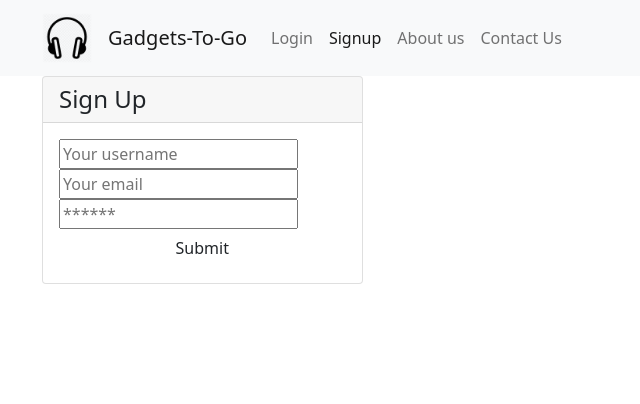
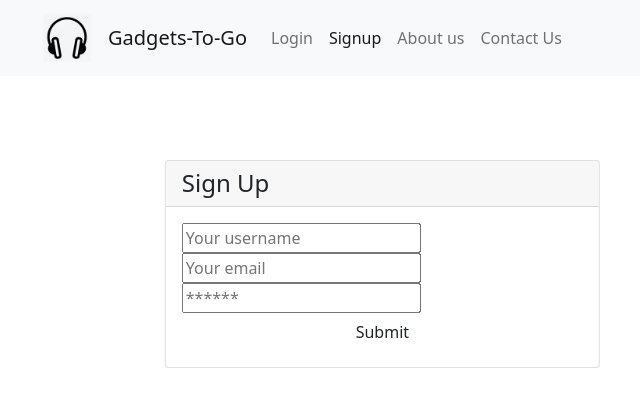
Before and after one commit to aneslin/grab-and-go-gadgets, a React (Create React App) app in the folder client/: page /signup in a window 1280 px wide. Shown: the top 404 px of the page, without its empty margins (40-680 px from the left). Built offline with nearby package versions, Linux system fonts and the light colour scheme.

Commit message:
feature/donate

```diff
--- a/client/src/components/Navigation.js
+++ b/client/src/components/Navigation.js
@@ -1,14 +1,12 @@
-import React from 'react'
-import {Nav, Navbar, Container, Col  } from "react-bootstrap"
-import {LinkContainer} from 'react-router-bootstrap'
-import { Link, Routes, Route, Navigate  } from 'react-router-dom';
-import Auth from '../utils/auth';
-import logo from '../assets/logo1.jpg'
-import './Navigation.css'
-
+import React from "react";
+import { Nav, Navbar, Container, Col, Button } from "react-bootstrap";
+import { LinkContainer } from "react-router-bootstrap";
+import { Link, Routes, Route, Navigate } from "react-router-dom";
+import Auth from "../utils/auth";
+import logo from "../assets/logo1.jpg";
 
 const Navigation = () => {
-  const logout = event => {
+  const logout = (event) => {
     event.preventDefault();
     Auth.logout();
   };
@@ -17,12 +15,13 @@ const Navigation = () => {
       <Container>
         <Navbar.Brand>
           <Link to="/">
-     <img src={logo} alt="" style={{width:50, height: 50}} /></Link>
+            <img src={logo} alt="" style={{ width: 50, height: 50 }} />
+          </Link>
         </Navbar.Brand>
         {Auth.loggedIn() ? (
           <>
             <Routes>
-      <Route path="/" element={<Navigate to="/gadget"/>}></Route>
+              <Route path="/" element={<Navigate to="/gadget" />}></Route>
             </Routes>
             <Link to="/profile">Me</Link>
             <Link to="/gadget">Gadgets</Link>
@@ -31,10 +30,12 @@ const Navigation = () => {
             <a href="/" onClick={logout}>
               Logout
             </a>
+            <Button>
+              <Link className="text-white"to="/donate">Donate </Link>
+              </Button>
           </>
         ) : (
           <>
-
             <Navbar.Brand href="/gadget">Gadgets-To-Go</Navbar.Brand>
             <Navbar.Toggle aria-controls="basic-navbar-nav" />
             <Navbar.Collapse id="basic-navbar-nav">
@@ -56,11 +57,9 @@ const Navigation = () => {
             <br />
           </>
         )}
-
       </Container>
     </Navbar>
-  )
+  );
+};
 
-}
-
-export default Navigation
+export default Navigation;
--- a/client/src/pages/Login.css
+++ b/client/src/pages/Login.css
@@ -1,8 +1,9 @@
-.login__bg {
-    background-image: url("https://source.unsplash.com/4x-67z_TaGo");
-    background-size: cover;
-    background-position: center;
-    height: 92vh;
-    background-repeat: no-repeat;
-    overflow-x: hidden;
+.form-body {
+    position: absolute;
+    width:68%;
+    height: 60%;
+    top: 50%;
+    left: 50%;
+    -webkit-transform: translate(-50%, -50%);
+    transform: translate(-50%, -50%);
 }
--- a/client/src/pages/Login.js
+++ b/client/src/pages/Login.js
@@ -1,6 +1,7 @@
 import React, { useState } from 'react';
 import { useMutation } from '@apollo/client';
 import { LOGIN_USER } from '../utils/mutations';
+import "./Login.css"
 
 import Auth from '../utils/auth';
 
@@ -40,7 +41,7 @@ const Login = (props) => {
   };
 
   return (
-    <main className="flex-row justify-center mb-4">
+    <main className="flex-row justify-center mb-4 form-body">
       <div className="col-12 col-md-6">
         <div className="card">
           <h4 className="card-header">Login</h4>
--- a/client/src/pages/Signup.js
+++ b/client/src/pages/Signup.js
@@ -1,7 +1,8 @@
 import React, { useState } from 'react';
 import { useMutation } from '@apollo/client';
 import { ADD_USER } from '../utils/mutations';
-import {Row, Col, Container, Button, Form} from "react-bootstrap";
+import { Form } from "react-bootstrap";
+import "./Login.css"
 
 import Auth from '../utils/auth';
 
@@ -10,6 +11,7 @@ const Signup = () => {
     username: '',
     email: '',
     password: '',
+    userType: '',
   });
   const [createUser, { error }] = useMutation(ADD_USER);
 
@@ -39,10 +41,7 @@ const Signup = () => {
   };
 
   return (
-    <Container>
-      <Row>
-      <Col md={7} className="d-flex align-items-center justify-content-center flex-direction-column">
-    <main className="flex-row justify-center mb-4">
+    <main className="flex-row justify-center mb-4 form-body">
       <div className="col-12 col-md-6">
         <div className="card">
           <h4 className="card-header">Sign Up</h4>
@@ -75,6 +74,7 @@ const Signup = () => {
                 value={formState.password}
                 onChange={handleChange}
               />
+
               <button className="btn d-block w-100" type="submit">
                 Submit
               </button>
@@ -85,9 +85,7 @@ const Signup = () => {
         </div>
       </div>
     </main>
-    </Col>
-    </Row>
-    </Container>
+
   );
 };
 
```
Lines whose indentation alone changed are shown as unchanged.
